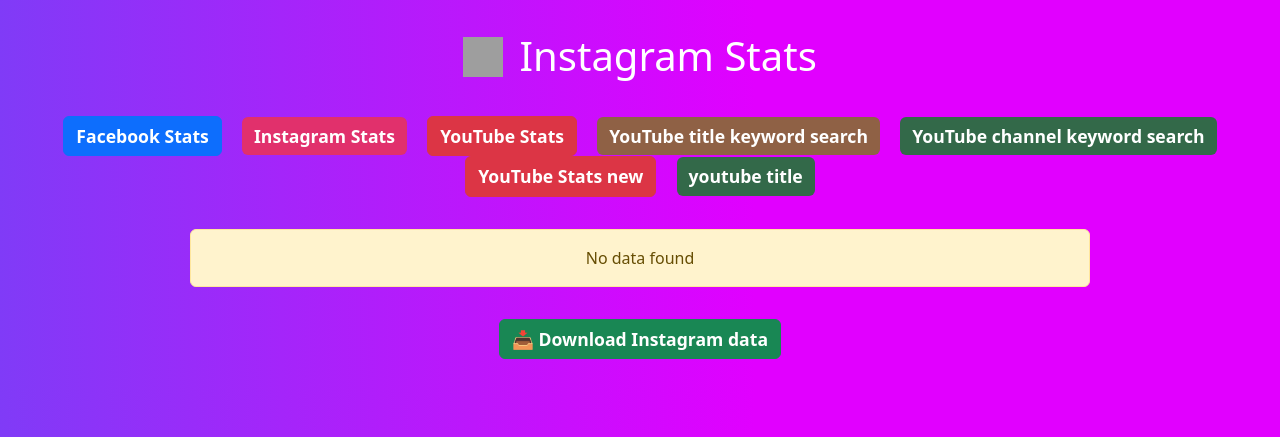
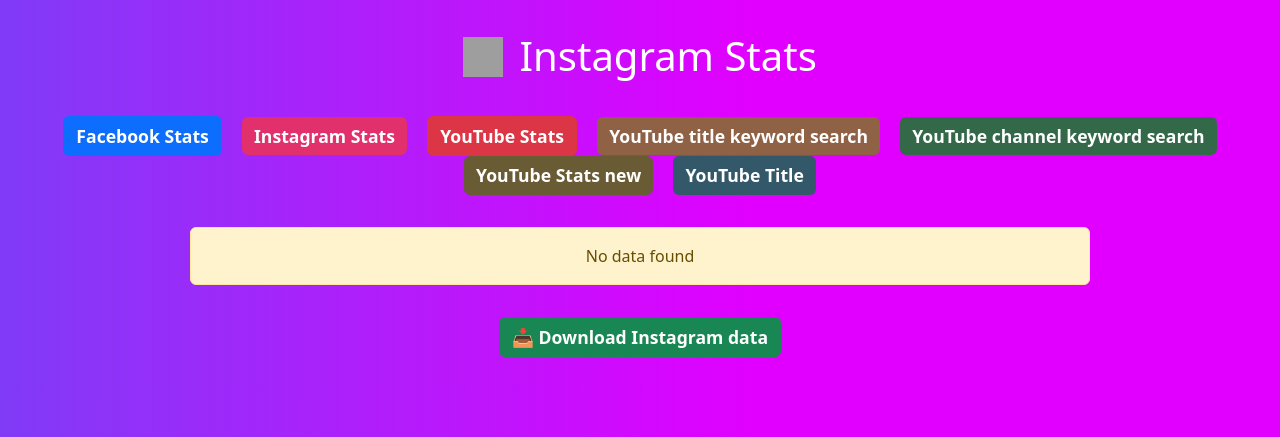
Before and after one commit to NasirMehmood12/keyword, a Flask app: page /instagram in a window 1280 px wide. Shown: the top 437 px of the page. Run offline with Flask 3, Linux system fonts and the light colour scheme; data that the repository does not hold is empty; parts of the project's set-up code (start-up, migrations or seed data) failed here and were passed over; some libraries are stand-ins or nearby versions; grey boxes are pictures that could not be loaded.

Commit message:
Update instagram.html

```diff
--- a/templates/instagram.html
+++ b/templates/instagram.html
@@ -51,9 +51,11 @@
             YouTube channel keyword search
         </a>
 
-<a href="/youtube2" class="btn btn-danger mx-2" style="font-size: 1.1rem; font-weight: 563;">YouTube Stats new</a>
-<a href="/title" class="btn mx-2" style="background-color: #336949; color: white; border: none;font-size: 1.1rem; font-weight: 563;">
-           youtube title
+<a href="/youtube2" class="btn mx-2" style="background-color: #695b33; color: white; border: none;font-size: 1.1rem; font-weight: 563;">
+           YouTube Stats new
+        </a>
+<a href="/title" class="btn mx-2" style="background-color: #335869; color: white; border: none;font-size: 1.1rem; font-weight: 563;">
+           YouTube Title
         </a>
 
         <!-- <a href="/simple_stats" class="btn mx-2" style="background-color: #336949; color: white; border: none;font-size: 1.1rem; font-weight: 563;">
```
